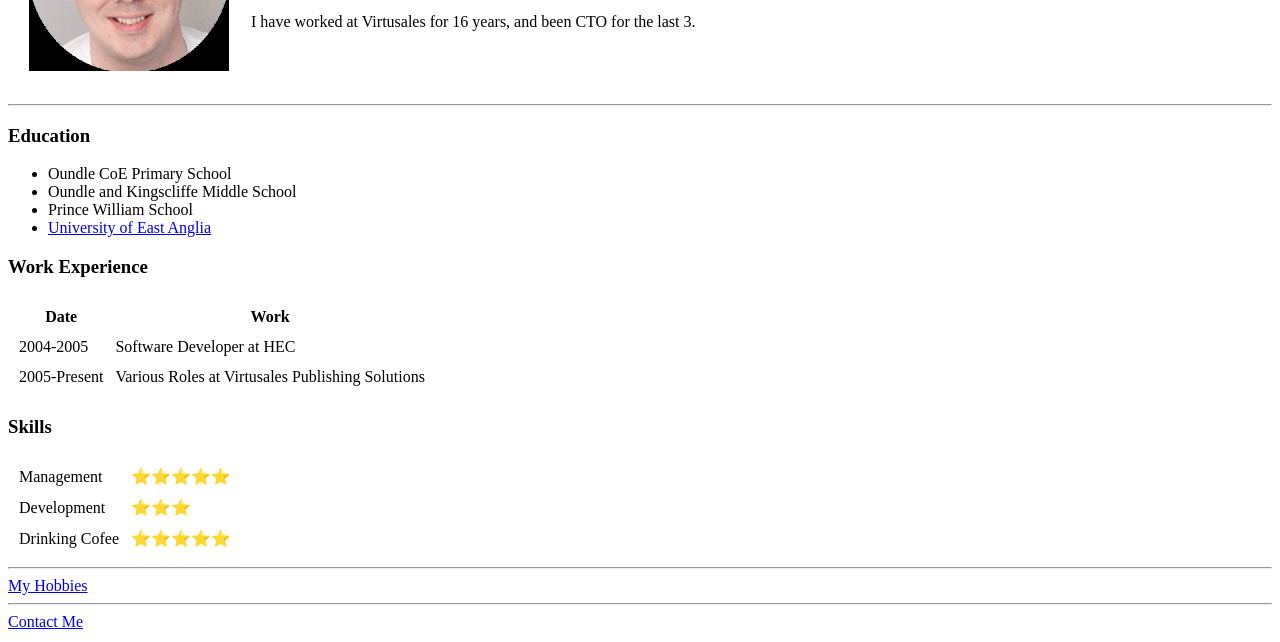
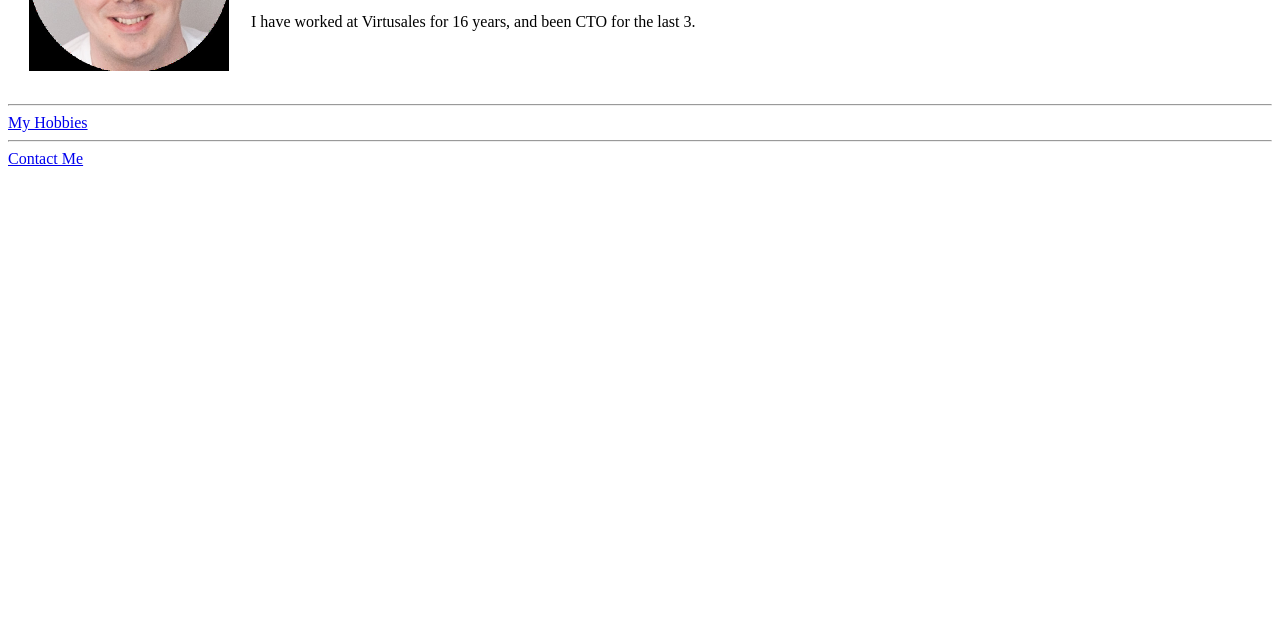
Before and after one commit to ric1782/cv, a plain HTML site: page index.html in a window 1280 px wide. Shown: the part 158-800 px from the top of the page. Drawn offline with Linux system fonts and the light colour scheme.

Commit message:
Add files via upload

```diff
--- a/index.html
+++ b/index.html
@@ -15,51 +15,6 @@
                 </td>
             </tr>
         </table>
-
-        <hr>
-        <h3>Education</h3>
-        <ul>
-            <li>Oundle CoE Primary School</li>
-            <li>Oundle and Kingscliffe Middle School</li>
-            <li>Prince William School</li>
-            <li><a href="https://www.uea.ac.uk/">University of East Anglia</a></li>
-        </ul>
-        <h3>Work Experience</h3>
-        <table cellspacing=10>
-            <thead>
-                <tr>
-                    <th>Date</th>
-                    <th>Work</th>
-                </tr>
-            </thead>
-            <tbody>
-                <tr>
-                    <td>2004-2005</td>
-                    <td>Software Developer at HEC</td>
-                </tr>
-                <tr>
-                    <td>2005-Present</td>
-                    <td>Various Roles at Virtusales Publishing Solutions</td>
-                </tr>
-            </tbody>
-        </table>
-        <h3>Skills</h3>
-        <table cellspacing = 10>
-            <tbody>
-                <tr>
-                    <td>Management</td>
-                    <td>⭐️⭐️⭐️⭐️⭐️</td>
-                </tr>
-                <tr>
-                    <td>Development</td>
-                    <td>⭐️⭐️⭐️</td>
-                </tr>
-                <tr>
-                    <td>Drinking Cofee</td>
-                    <td>⭐️⭐️⭐️⭐️⭐️</td>
-                </tr>
-            </tbody>
-        </table>
         <hr>
         <a href="hobbies.html">My Hobbies</a>
         <hr>
```
